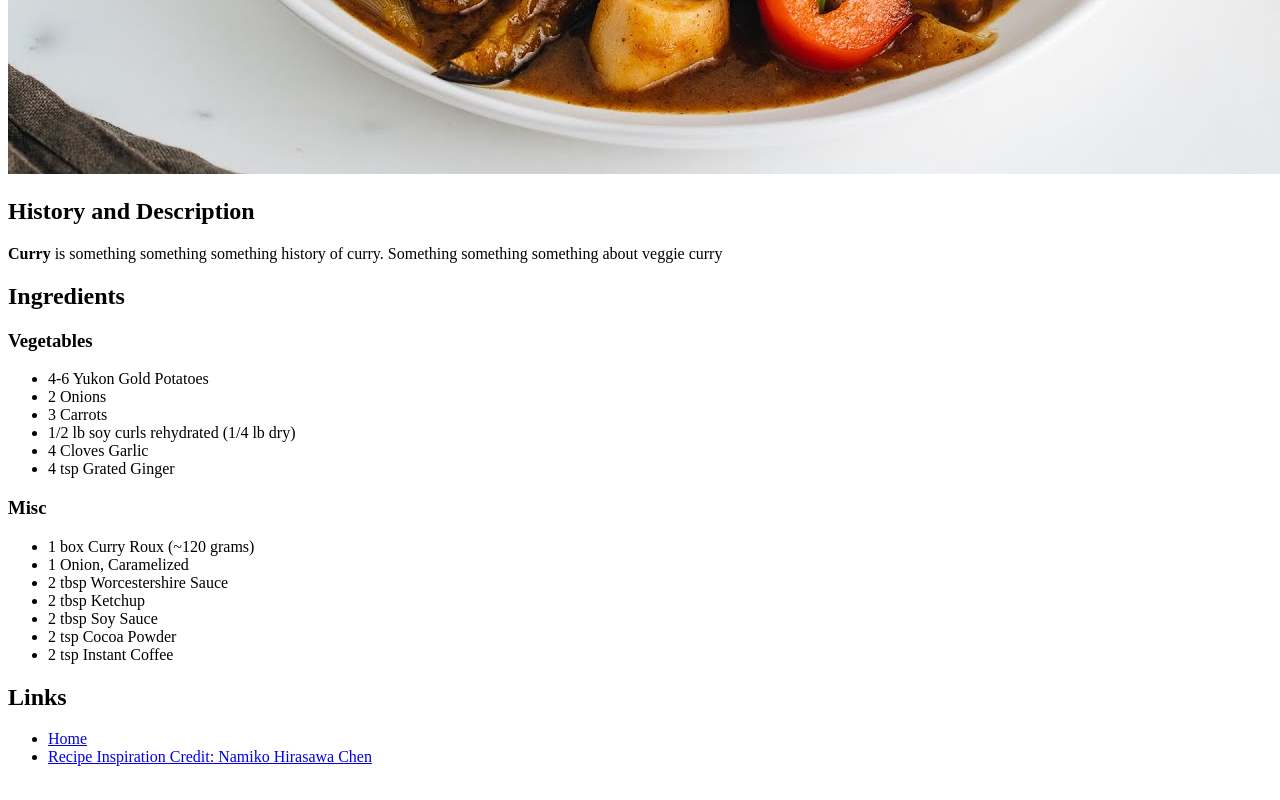
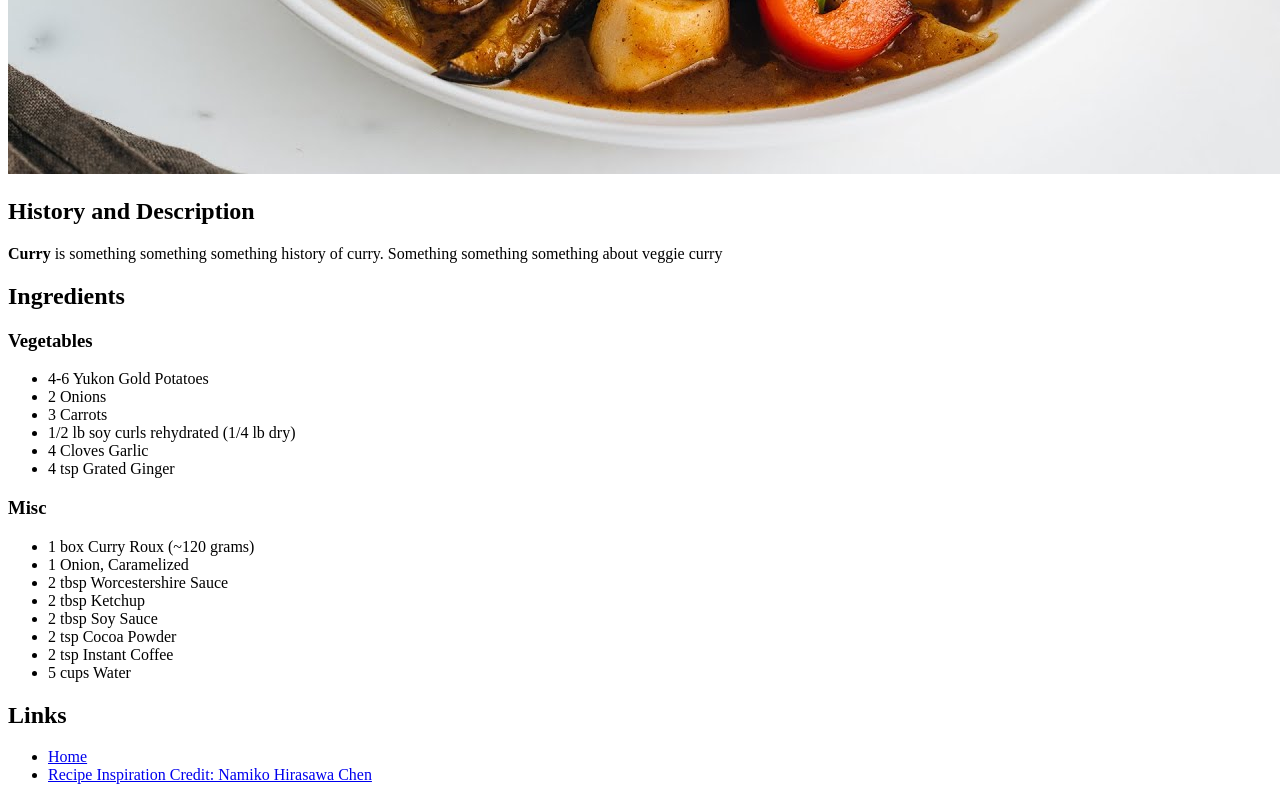
Before and after one commit to AvaWarriorPrincess/odin-recipes, a plain HTML site: page recipes/vegetable-curry.html in a window 1280 px wide. Shown: the part 626-1426 px from the top of the page. Drawn offline with Linux system fonts and the light colour scheme.

Commit message:
Add water to ingredient list

```diff
--- a/recipes/vegetable-curry.html
+++ b/recipes/vegetable-curry.html
@@ -37,6 +37,7 @@
             <li>2 tbsp Soy Sauce</li>
             <li>2 tsp Cocoa Powder</li>
             <li>2 tsp Instant Coffee</li>
+            <li>5 cups Water</li>
         </ul>
 
         <h2>Links</h2>
```
